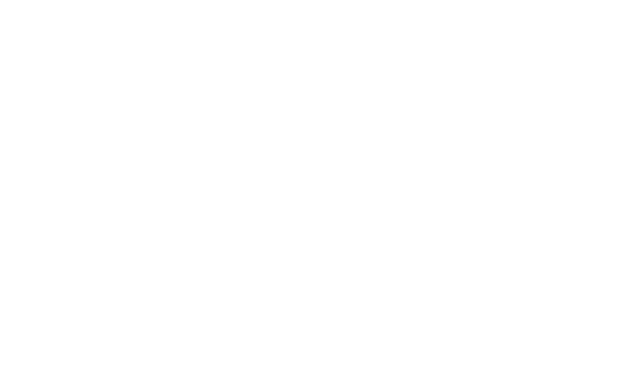
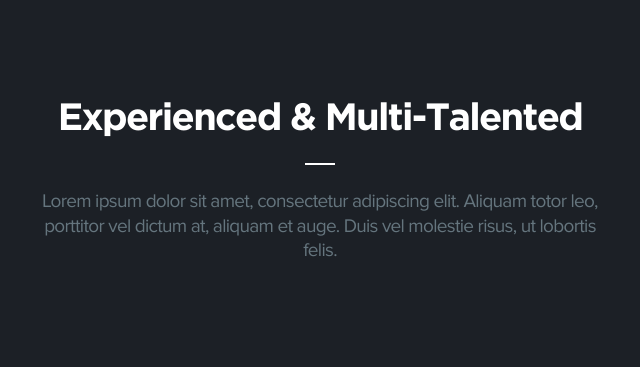
Before and after one commit to thisisannie/card-demo, a website: page app/index.html in a window 1280 px wide. Shown: the whole page, without its empty margins (320-960 px from the left). Drawn offline with Linux system fonts and the light colour scheme.

Commit message:
Bootstrap Grid. Typography in fonts.scss.

```diff
--- a/app/assets/scss/__variables.scss
+++ b/app/assets/scss/__variables.scss
@@ -2,3 +2,12 @@
 Description: General variables to be used throughout the app.
 Author: Anna Kyles
 */
+
+// Colours
+$gunmetal-grey: #1c2026;
+
+// Text colours
+$c-p: #65757e;
+
+// Transitions
+$transition: all 0.3s ease;
--- a/app/assets/scss/_fonts.scss
+++ b/app/assets/scss/_fonts.scss
@@ -2,3 +2,36 @@
 Description: General font and typograhpy styles.
 Author: Anna Kyles
 */
+
+@font-face {
+    font-family: "Gotham-Bold";
+    src: url("../fonts/Gotham-Bold.ttf");
+}
+@font-face {
+    font-family: "ProximaNova-Regular";
+    src: url("../fonts/ProximaNova-Regular.ttf");
+}
+
+h1, h2, h3, h4, h5, h6 {
+	color: white;
+    text-align: center;
+    font-family: "Gotham-Bold", sans-serif;
+}
+
+p, li, a {
+    color: $c-p;
+    transition: $transition;
+    text-align: center;
+    font-family: "ProximaNova-Regular", sans-serif;
+    font-size: 19px;
+    letter-spacing: -0.7px;
+    line-height: 1.3;
+    a:hover, a:active, a:focus {
+        color: white;
+    }
+}
+
+h2 {
+    font-size: 38px;
+    letter-spacing: -1.7px;
+}
--- /dev/null
+++ b/app/assets/scss/_general.scss
@@ -0,0 +1,9 @@
+/*
+Description: General styles.
+Author: Anna Kyles
+*/
+
+.page {
+    background-color: $gunmetal-grey;
+    min-height: 100vh;
+}
--- /dev/null
+++ b/app/assets/scss/_reset.scss
@@ -0,0 +1,50 @@
+/* http://meyerweb.com/eric/tools/css/reset/
+   v2.0 | 20110126
+   License: none (public domain)
+   Edited by: Anna Kyles
+*/
+
+html, body, div, span, applet, object, iframe,
+h1, h2, h3, h4, h5, h6, p, blockquote, pre,
+a, abbr, acronym, address, big, cite, code,
+del, dfn, em, img, ins, kbd, q, s, samp,
+small, strike, strong, sub, sup, tt, var,
+b, u, i, center,
+dl, dt, dd, ol, ul, li,
+fieldset, form, label, legend,
+table, caption, tbody, tfoot, thead, tr, th, td,
+article, aside, canvas, details, embed,
+figure, figcaption, footer, header, hgroup,
+menu, nav, output, ruby, section, summary,
+time, mark, audio, video {
+	margin: 0;
+	padding: 0;
+	border: 0;
+	font-size: 100%;
+	font: inherit;
+	vertical-align: baseline;
+	transition: width 0.6s ease;
+}
+/* HTML5 display-role reset for older browsers */
+article, aside, details, figcaption, figure,
+footer, header, hgroup, menu, nav, section {
+	display: block;
+}
+body {
+	line-height: 1;
+}
+ol, ul {
+	list-style: none;
+}
+blockquote, q {
+	quotes: none;
+}
+blockquote:before, blockquote:after,
+q:before, q:after {
+	content: '';
+	content: none;
+}
+table {
+	border-collapse: collapse;
+	border-spacing: 0;
+}
--- a/app/assets/scss/_section.scss
+++ b/app/assets/scss/_section.scss
@@ -2,3 +2,13 @@
 Description: Styles for the section element.
 Author: Anna Kyles
 */
+
+.section {
+    padding: 100px 0;
+}
+hr {
+    width: 30px;
+    margin: 25px auto;
+    border: 0;
+    border-top: 2px white solid;
+}
--- a/app/assets/scss/app.scss
+++ b/app/assets/scss/app.scss
@@ -3,7 +3,9 @@ Description: SCSS files to compile.
 Author: Anna Kyles
 */
 
+@import "reset";
 @import "_variables";
+@import "general";
 @import "section";
 @import "fonts";
 @import "cards";
--- a/app/index.html
+++ b/app/index.html
@@ -5,9 +5,24 @@
     <meta http-equiv="X-UA-Compatible" content="IE=edge">
     <meta name="viewport" content="width=device-width, initial-scale=1.0">
     <title>Card Demo</title>
+    <link rel="stylesheet" href="./assets/css/bootstrap-grid.min.css">
     <link rel="stylesheet" href="./assets/css/app.css">
 </head>
 <body>
+    <div class="page">
+        <div class="container">
+            <section class="section">
+                <div class="row justify-content-center">
+                    <div class="col-12 col-sm-8 col-md-6">
+                        <h2>Experienced &amp; Multi-Talented</h2>
+                        <hr>
+                        <p>Lorem ipsum dolor sit amet, consectetur adipiscing elit. Aliquam totor leo, porttitor vel dictum at, aliquam et auge. Duis vel molestie risus, ut lobortis felis.</p>
+                    </div>
+                </div>
+            </section>
+        </div>
+    </div>
 
+    <script type="text/javascript" src="./assets/js/scripts.js"></script>
 </body>
 </html>
```
Also changed, not shown: app/assets/css/app.css, app/assets/css/bootstrap-grid.min.css (added).
